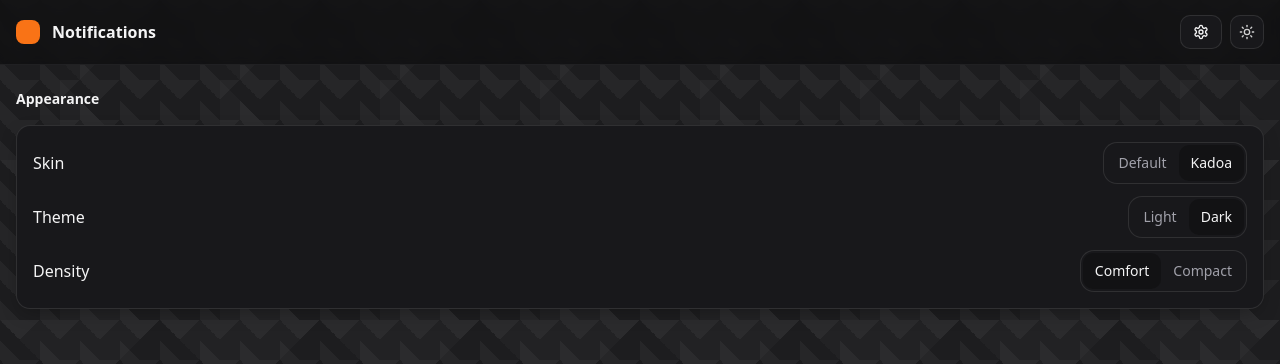
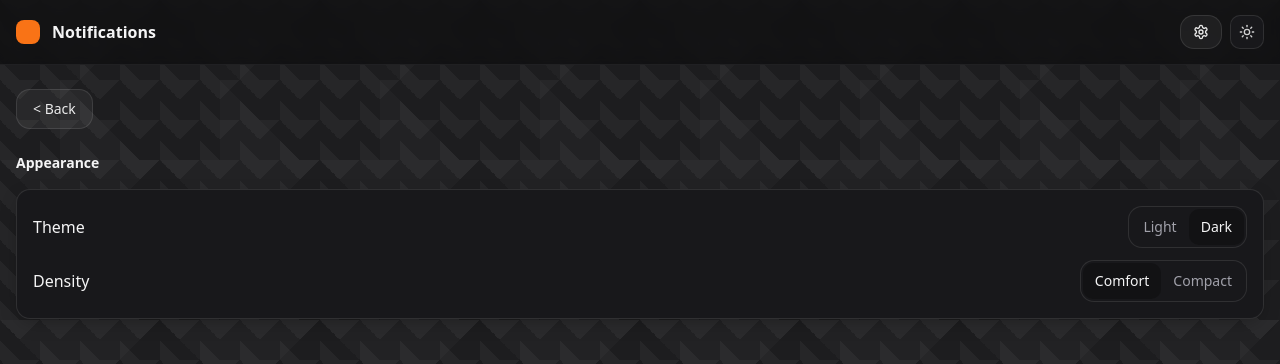
Before and after one commit to MMnemonic/kadoa-assignment, a React (Vite) app: page /settings in a window 1280 px wide. Shown: the top 364 px of the page. Built offline with nearby package versions, Linux system fonts and the light colour scheme.

Commit message:
settings: add '< Back' link with larger size and spacing; link topbar title to /notifications; replace Settings button with Link; remove Skin option

```diff
--- a/src/App.tsx
+++ b/src/App.tsx
@@ -1,5 +1,5 @@
 import { useEffect, useRef } from 'react'
-import { BrowserRouter, Navigate, Route, Routes } from 'react-router-dom'
+import { BrowserRouter, Navigate, Route, Routes, Link } from 'react-router-dom'
 import { Sun, Moon, Settings } from 'lucide-react'
 import { useUi } from './store/useUi'
 import './styles/tailwind.css'
@@ -13,10 +13,10 @@
 			<div className="mx-auto max-w-7xl px-4 h-16 flex items-center justify-between">
 				<div className="flex items-center gap-3">
 					<div className="h-6 w-6 rounded-md bg-brand-500" aria-hidden />
-					<h1 className="text-base font-semibold">Notifications</h1>
+					<h1 className="text-base font-semibold"><Link to="/notifications" aria-label="Go to notifications" className="hover:underline">Notifications</Link></h1>
 				</div>
 				<div className="flex items-center gap-2">
-					<button className="ui-btn" aria-label="Settings"><Settings className="h-4 w-4" /></button>
+					<Link to="/settings" aria-label="Open settings" className="ui-btn ui-btn--ghost"><Settings className="h-4 w-4" /></Link>
 					<button className="ui-iconbtn" aria-label="Toggle theme" onClick={() => setTheme(theme === 'light' ? 'dark' : 'light')}>
 						{theme === 'light' ? <Moon className="h-4 w-4" /> : <Sun className="h-4 w-4" />}
 					</button>
--- a/src/routes/SettingsNotificationsPage.tsx
+++ b/src/routes/SettingsNotificationsPage.tsx
@@ -1,18 +1,15 @@
 import { useUi } from '../store/useUi'
+import { Link } from 'react-router-dom'
 
 export default function SettingsNotificationsPage() {
-	const { skin, setSkin, theme, setTheme, density, setDensity } = useUi()
+	const { theme, setTheme, density, setDensity } = useUi()
 	return (
 		<div className="space-y-4">
+			<div className="mb-6">
+				<Link to="/notifications" className="ui-btn ui-btn--ghost h-10 px-4">{'< Back'}</Link>
+			</div>
 			<h2 className="text-sm font-semibold">Appearance</h2>
 			<div className="ui-card p-4 space-y-3">
-				<div className="flex items-center justify-between">
-					<label>Skin</label>
-					<div className="ui-seg" role="group" aria-label="Skin">
-						<button className="ui-segitem" data-active={skin==='default'} aria-pressed={skin==='default'} onClick={()=>setSkin('default')}>Default</button>
-						<button className="ui-segitem" data-active={skin==='kadoa'} aria-pressed={skin==='kadoa'} onClick={()=>setSkin('kadoa')}>Kadoa</button>
-					</div>
-				</div>
 				<div className="flex items-center justify-between">
 					<label>Theme</label>
 					<div className="ui-seg" role="group" aria-label="Theme">
```
Also changed, not shown: 1 other file (tests, documents, lock files or other folders).
